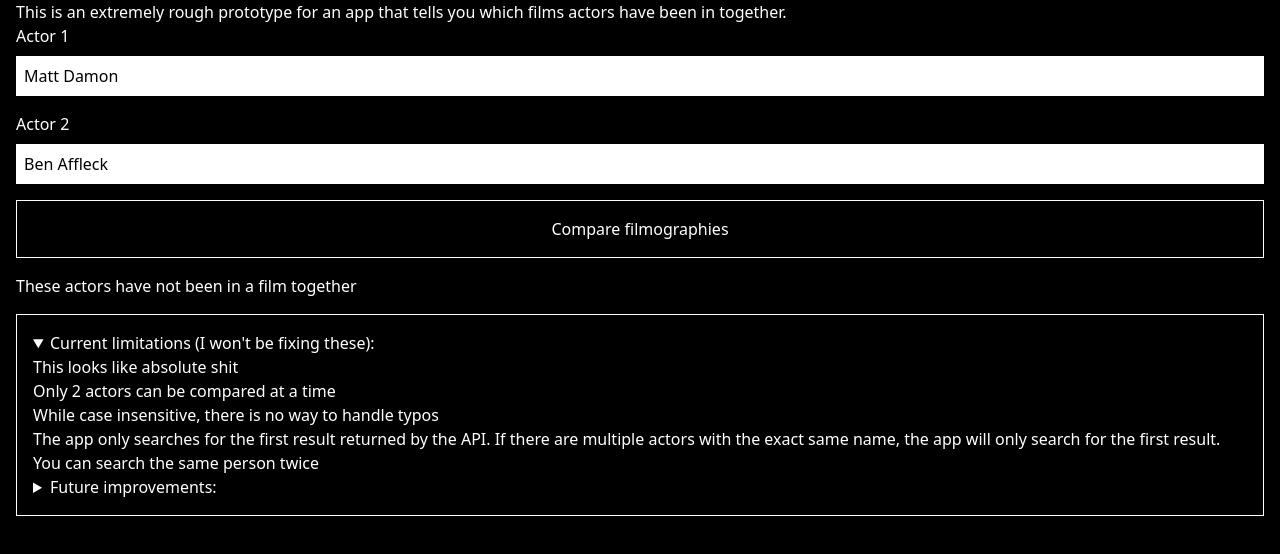
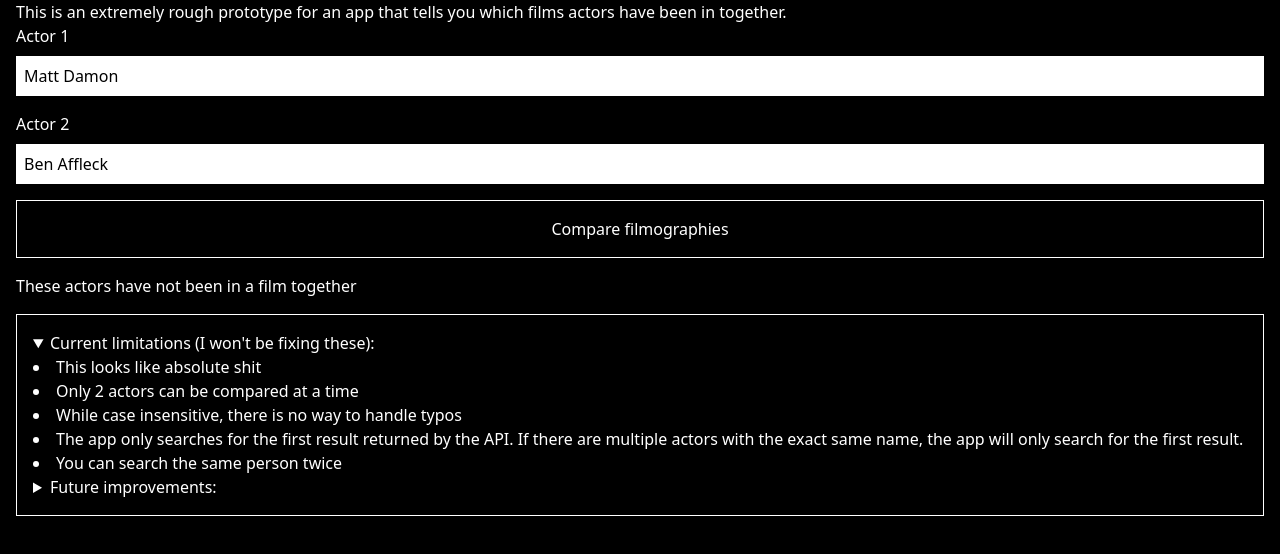
Before and after one commit to DipoOgunmodede/movie-finder, a Vue app: page / in a window 1280 px wide. Both pictures are taken after a click on the heading "Current limitations (I won't be fixing these):". Shown: the top 554 px of the page. Built offline with nearby package versions, Linux system fonts and the light colour scheme.

Commit message:
updated list style types

```diff
--- a/src/App.vue
+++ b/src/App.vue
@@ -113,7 +113,7 @@ const compareBothActorsFilmographies = async (firstActor, secondActor) => {
     <div class="border border-white p-4 my-4">
       <details>
         <summary>Current limitations (I won't be fixing these):</summary>
-        <ul>
+        <ul class="list-disc list-inside">
           <li>This looks like absolute shit</li>
           <li>Only 2 actors can be compared at a time</li>
           <li>While case insensitive, there is no way to handle typos</li>
@@ -130,7 +130,7 @@ const compareBothActorsFilmographies = async (firstActor, secondActor) => {
 
       <details>
         <summary>Future improvements:</summary>
-        <ul>
+        <ul class="list-disc list-inside">
           <li>Dark mode toggle using <code class="text-code">@media (prefers-color-scheme)</code></li>
           <li>Hyperlink the film titles to the film page on TMBD/imdb</li>
           <li>Order list by rating</li>
```
